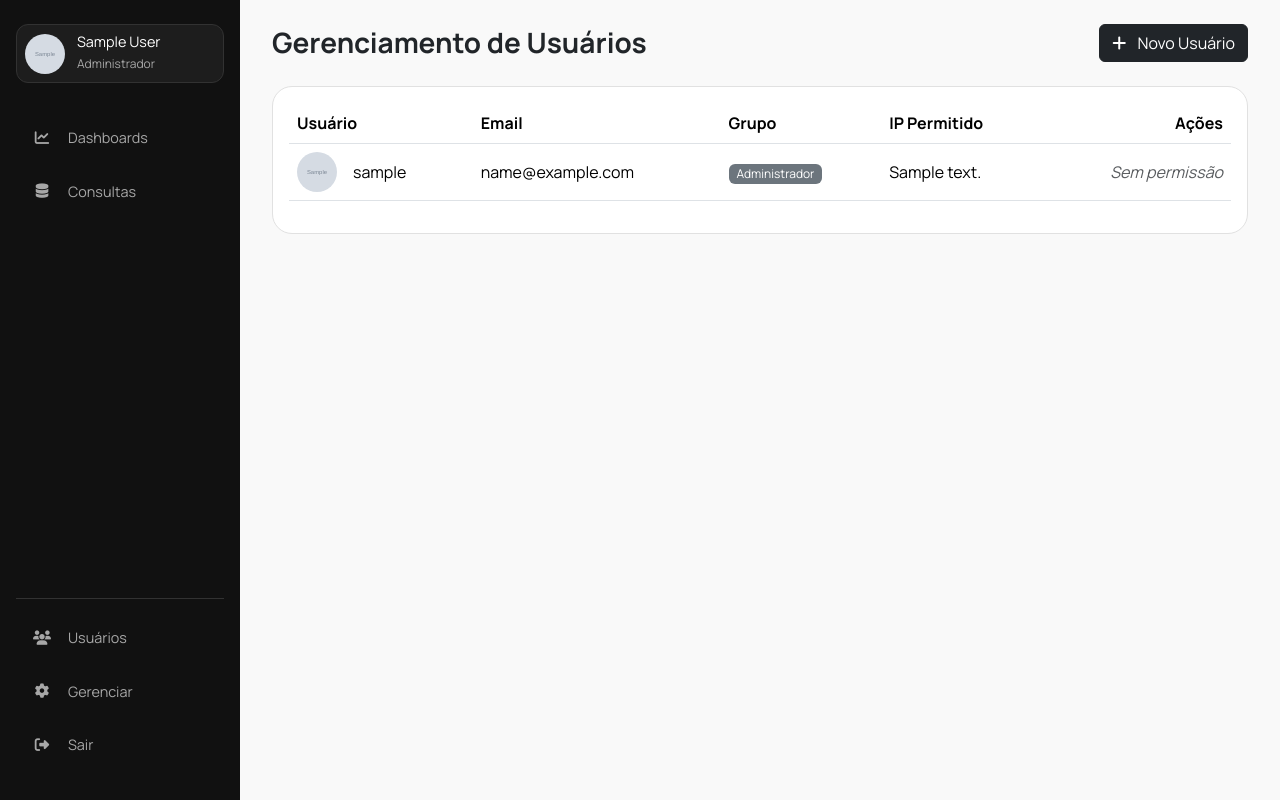
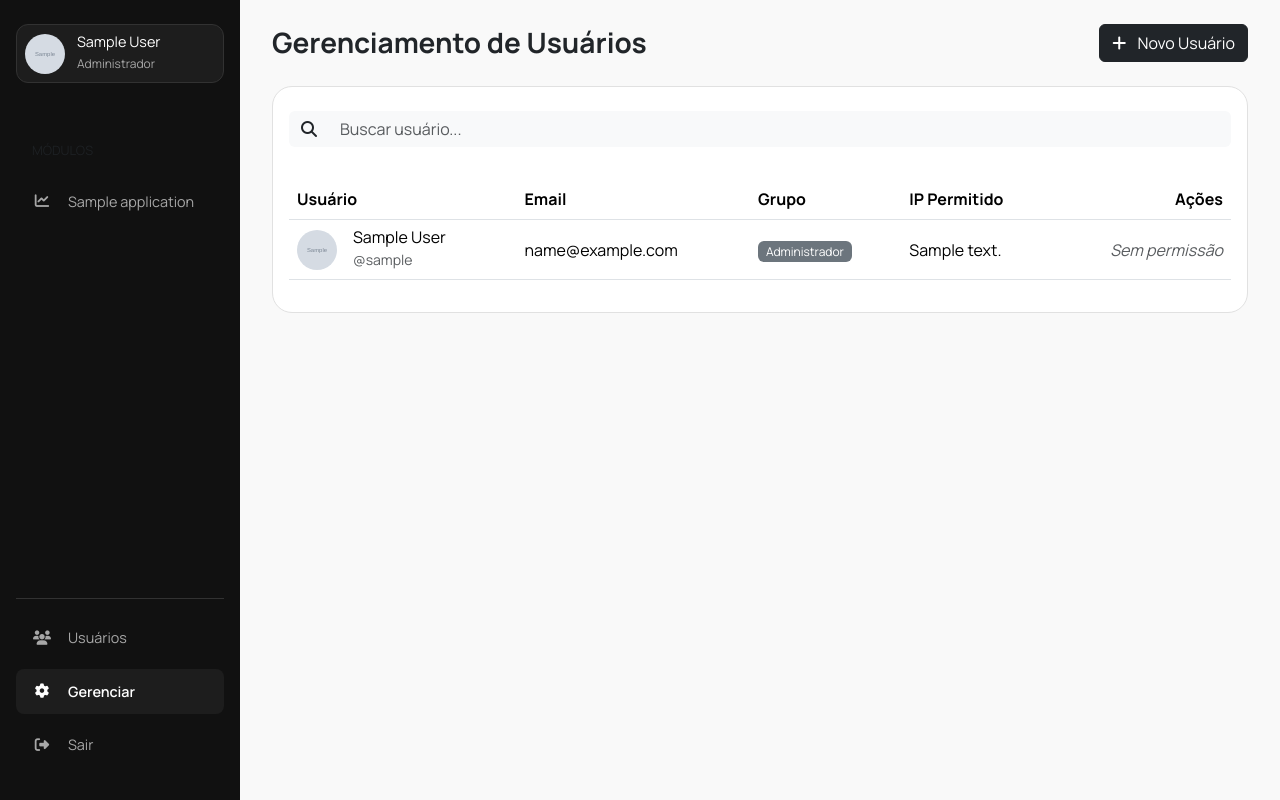
Before and after one commit to ianroddrs/sara_2, a Django app: page /management/users/ in a window 1280 px wide. Run offline with Django 4.2, Linux system fonts and the light colour scheme; a user stored in the database is signed in; tables that the repository leaves empty hold one stand-in row (values such as "Sample post"); grey boxes marked "Sample" are stand-in pictures.

Commit message:
nova mudança visual

```diff
--- a/core/templates/core/base.html
+++ b/core/templates/core/base.html
@@ -5,17 +5,17 @@
 <head>
     <meta charset="UTF-8">
     <meta name="viewport" content="width=device-width, initial-scale=1.0">
-    <title>{% block title %}Plataforma Modular{% endblock %}</title>
+    <title>{% block title %}SARA{% endblock %} - Plataforma Modular</title>
     <link href="https://cdn.jsdelivr.net/npm/bootstrap@5.3.3/dist/css/bootstrap.min.css" rel="stylesheet">
     <link rel="stylesheet" href="https://cdnjs.cloudflare.com/ajax/libs/font-awesome/6.5.1/css/all.min.css">
     <link rel="preconnect" href="https://fonts.googleapis.com">
     <link rel="preconnect" href="https://fonts.gstatic.com" crossorigin>
     <link href="https://fonts.googleapis.com/css2?family=Manrope:wght@400;600;700&display=swap" rel="stylesheet">
-
     <link rel="stylesheet" href="{% static 'css/base.css' %}">
 </head>
 <body>
     {% if user.is_authenticated %}
+    {% with request.resolver_match.url_name as url_name %}
     <aside class="sidebar">
         <a href="{% url 'core:user_profile' user.pk %}" class="sidebar-header-link">
             <div class="sidebar-header">
@@ -29,23 +29,30 @@
 
         <nav class="sidebar-nav">
             <ul class="nav flex-column">
-                <li class="nav-item">
-                    <a class="nav-link" href="#"><i class="fa-solid fa-chart-line"></i> Dashboards</a>
-                </li>
-                <li class="nav-item">
-                    <a class="nav-link" href="#"><i class="fa-solid fa-database"></i> Consultas</a>
-                </li>
+
+                {% with user.applications.all as apps %}
+                    {% if apps %}
+                        <li class="nav-item mt-3">
+                            <h6 class="nav-link text-muted" style="font-size: 0.8rem;">MÓDULOS</h6>
+                        </li>
+                        {% for app in apps %}
+                        <li class="nav-item">
+                            <a class="nav-link" href="{% url 'core:module_placeholder' app.name %}"><i class="fa-solid fa-chart-line"></i> {{ app.name }}</a>
+                        </li>
+                        {% endfor %}
+                    {% endif %}
+                {% endwith %}
             </ul>
         </nav>
 
         <div class="sidebar-footer">
             <ul class="nav flex-column">
                 <li class="nav-item">
-                    <a class="nav-link" href="{% url 'core:user_list' %}"><i class="fa-solid fa-users"></i> Usuários</a>
+                    <a class="nav-link {% if url_name == 'user_list' %}active{% endif %}" href="{% url 'core:user_list' %}"><i class="fa-solid fa-users"></i> Usuários</a>
                 </li>
                 {% if request.user|has_group:"Administrador" or request.user|has_group:"Coordenador" or request.user|has_group:"Gerente" %}
                 <li class="nav-item">
-                    <a class="nav-link" href="{% url 'core:user_management' %}"><i class="fa-solid fa-gear"></i> Gerenciar</a>
+                    <a class="nav-link {% if url_name == 'user_management' %}active{% endif %}" href="{% url 'core:user_management' %}"><i class="fa-solid fa-gear"></i> Gerenciar</a>
                 </li>
                 {% endif %}
                 <li class="nav-item">
@@ -59,6 +66,7 @@
             </ul>
         </div>
     </aside>
+    {% endwith %}
     {% endif %}
 
     <div class="main-wrapper">
@@ -75,8 +83,7 @@
             {% block content %}
             {% endblock %}
         </main>
-
-        </div>
+    </div>
 
     <script src="https://cdn.jsdelivr.net/npm/bootstrap@5.3.3/dist/js/bootstrap.bundle.min.js"></script>
     {% block extra_js %}{% endblock %}
--- a/core/templates/core/login.html
+++ b/core/templates/core/login.html
@@ -5,7 +5,6 @@
 
 {% block content %}
 <style>
-    /* Estilos específicos para a página de login */
     body {
         display: flex;
         align-items: center;
@@ -53,7 +52,7 @@
             <div class="login-header">
                 <img src="{% static 'img/logo-siac.png' %}" alt="Logo SARA">
                 <h3 class="card-title">Bem-vindo ao SARA</h3>
-                <p class="text-muted">Sistema de Apoio à Revisao e Análise</p>
+                <p class="text-muted">Sistema de Análise e Resposta Analítica</p>
             </div>
             <form method="post">
                 {% csrf_token %}
--- a/core/templates/core/user_management.html
+++ b/core/templates/core/user_management.html
@@ -12,6 +12,12 @@
 </div>
 
 <div class="card">
+    <div class="card-header rounded-5 bg-white border-0 pt-4 pb-0">
+        <div class="input-group mb-3">
+            <span class="input-group-text bg-light border-0"><i class="fa-solid fa-search"></i></span>
+            <input type="text" class="form-control bg-light border-0" placeholder="Buscar usuário...">
+        </div>
+    </div>
     <div class="card-body">
         <div class="table-responsive">
             <table class="table table-hover align-middle">
@@ -30,7 +36,10 @@
                         <td>
                             <div class="d-flex align-items-center">
                                 <img src="{{ u.profile_picture.url }}" alt="Foto de {{ u.username }}" class="rounded-circle avatar-sm me-3">
-                                <span>{{ u.username }}</span>
+                                <div>
+                                    <h6 class="mb-0">{{ u.get_full_name|default:u.username }}</h6>
+                                    <small class="text-muted">@{{ u.username }}</small>
+                                </div>
                             </div>
                         </td>
                         <td>{{ u.email }}</td>
```
Also changed, not shown: core/templates/core/module_placeholder.html (+5 -5 lines), core/templates/core/user_confirm_delete.html (+10 -6 lines).
